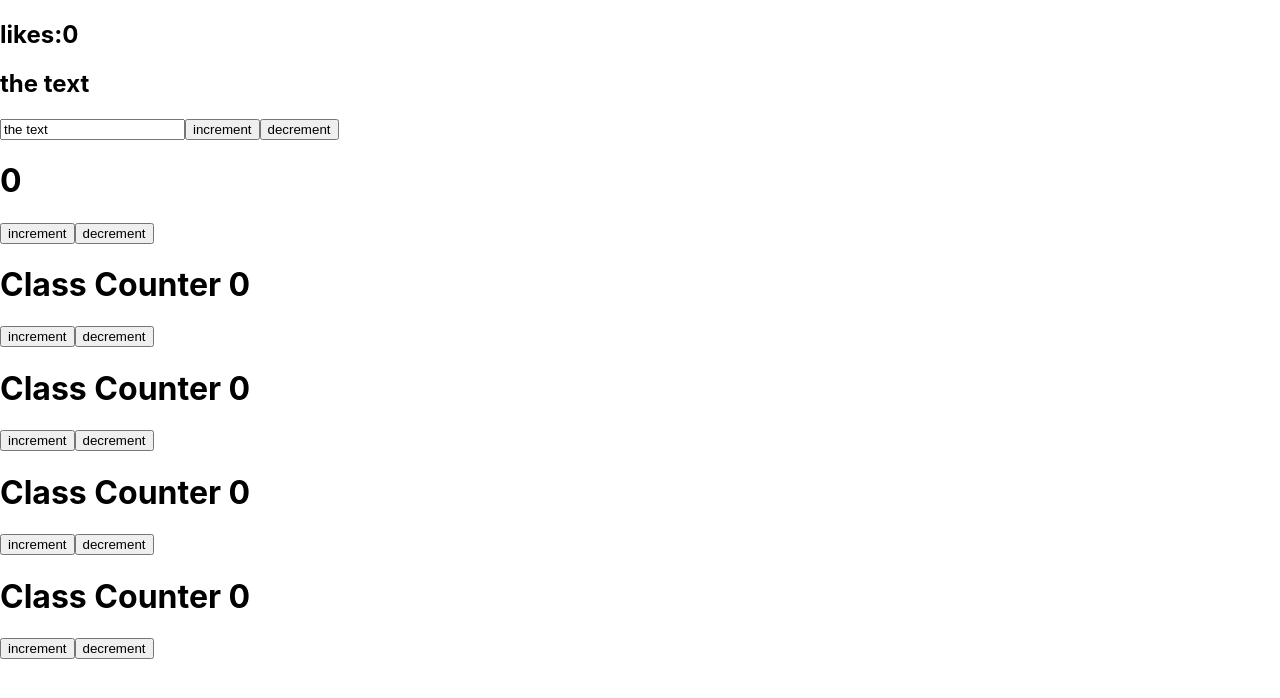
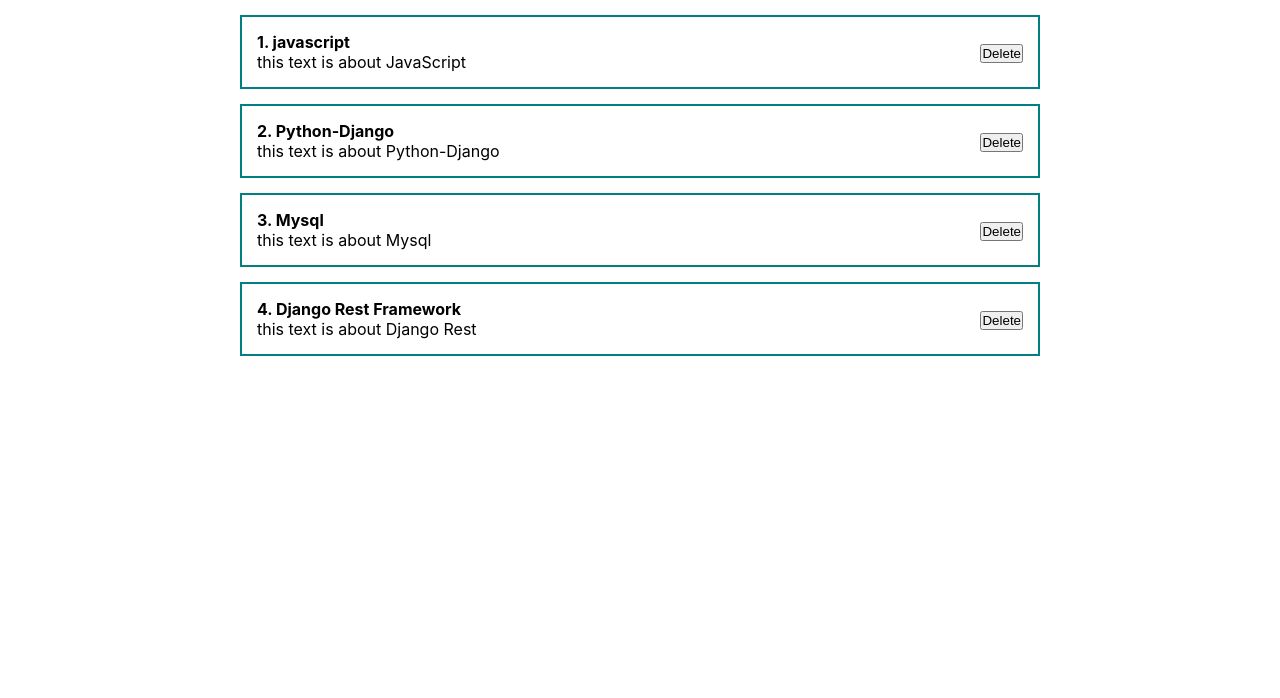
Before and after one commit to AslanZ-5/react_course, a React (Create React App) app in the folder app/: page / in a window 1280 px wide. Shown: the top 698 px of the page. Built offline with nearby package versions, Linux system fonts and the light colour scheme.

Commit message:
react componets working with props

```diff
--- a/app/src/App.js
+++ b/app/src/App.js
@@ -1,27 +1,17 @@
 import React, {useState} from "react";
 import Counter from "./components/Counter";
 import ClassCounter from "./components/ClassCounter";
+import PostItem from "./components/PostItem";
+import "./styles/App.css"
 function App() {
-  const [likes,setLikes] = useState(0)
-  const [value,setValues] = useState('the text')
-  function increment(){
-    setLikes(likes + 1)
-  }
-  function decrement(){
-    setLikes(likes - 1)
-  }
+
   return (
     <div className="App">
-      <h2>likes:{likes}</h2>
-      <h2>{value}</h2>
-      <input onChange={event => setValues(event.target.value)} value={value}></input>
-      <button onClick={increment}>increment</button>
-      <button onClick={decrement}>decrement</button>
-      <Counter/>
-      <ClassCounter/>
-      <ClassCounter/>
-      <ClassCounter/>
-      <ClassCounter/>
+      <PostItem post={{id:1,title:"javascript", body:"this text is about JavaScript"}}/>
+      <PostItem post={{id:2,title:"Python-Django", body:"this text is about Python-Django"}}/>
+      <PostItem post={{id:3,title:"Mysql", body:"this text is about Mysql"}}/>
+      <PostItem post={{id:4,title:"Django Rest Framework", body:"this text is about Django Rest"}}/>
+
     </div>
 
   );
--- /dev/null
+++ b/app/src/components/PostItem.js
@@ -0,0 +1,20 @@
+const PostItem = function(props){
+    console.log(props)
+    return (
+        <div className="post">
+      <div className="post-content">
+
+        <strong> {props.post.id}. {props.post.title}</strong>
+        <div>
+          {props.post.body}
+        </div>
+      </div>
+
+      <div className="post-btn">
+        <button> Delete</button>
+      </div>
+      </div>
+    )
+}
+
+export default PostItem
--- /dev/null
+++ b/app/src/styles/App.css
@@ -0,0 +1,22 @@
+* {
+    margin:0;
+    padding: 0;
+    box-sizing: border-box;
+}
+#root {
+    display: flex;
+    justify-content: center;
+}
+
+.App {
+    width: 800px;
+}
+
+.post {
+    display: flex;
+    padding:15px;
+    border: 2px solid teal;
+    margin-top: 15px;
+    justify-content: space-between;
+    align-items: center;
+}
```
